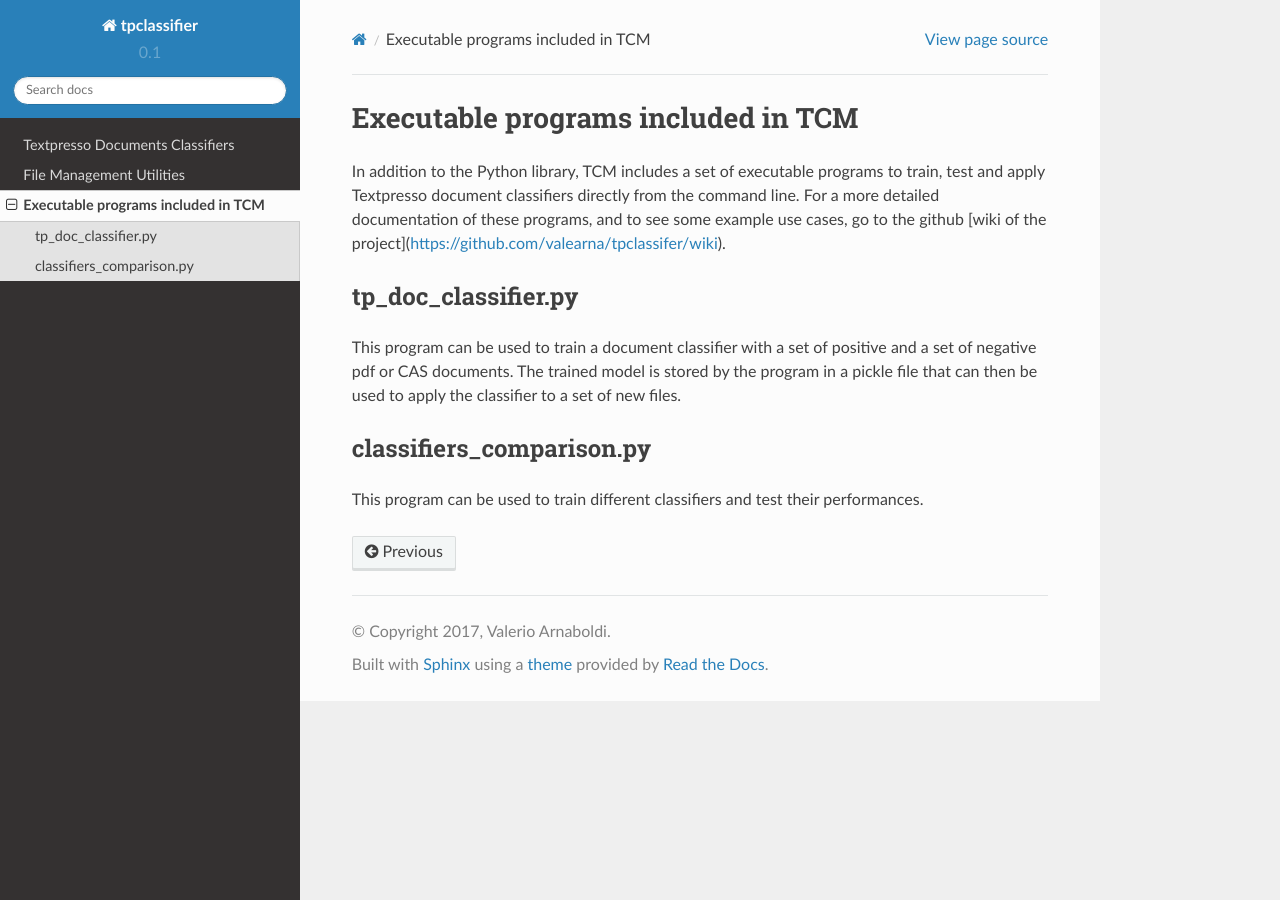
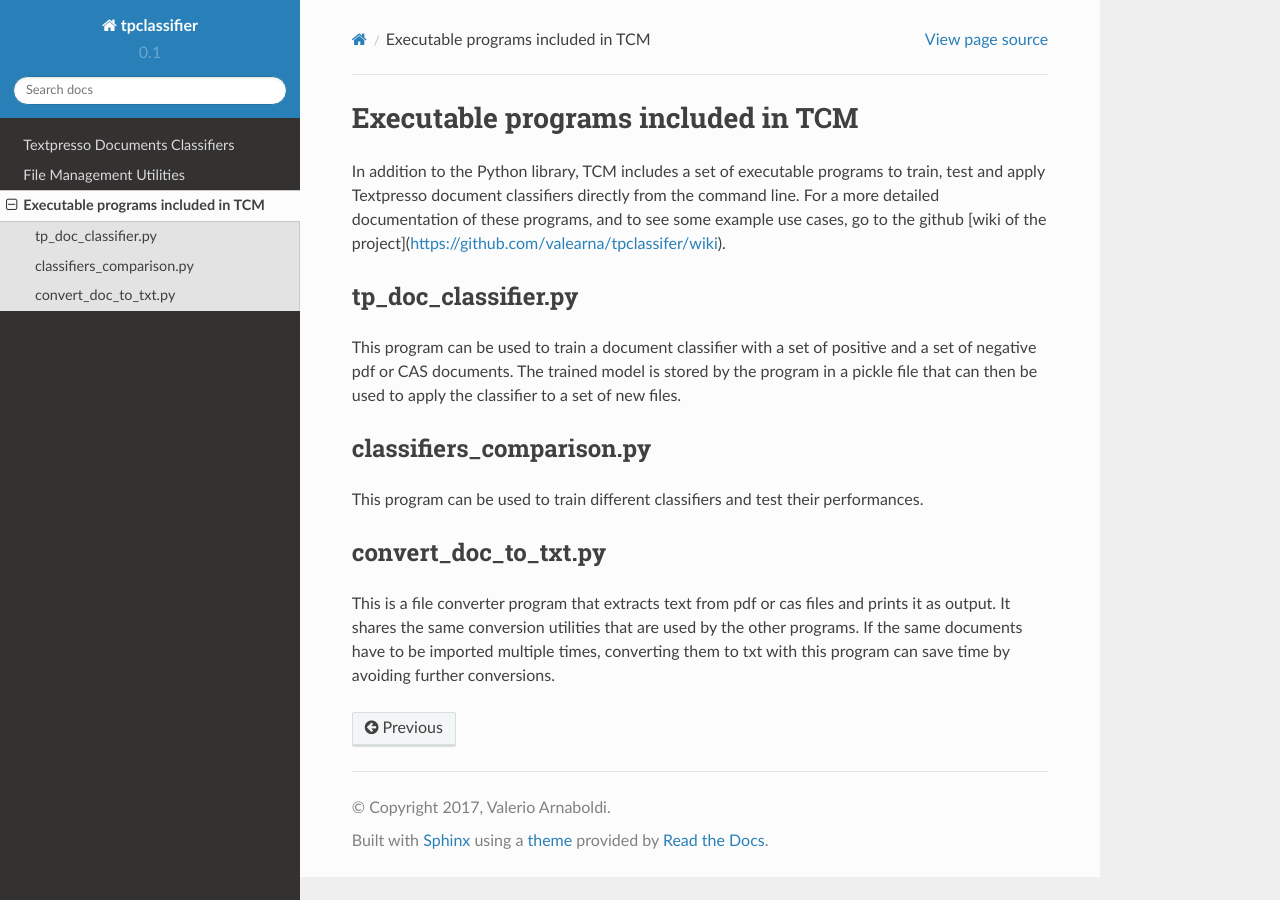
Before and after one commit to TextpressoDevelopers/textpresso_classifiers, a Sphinx documentation site: the page built from docs/programs.rst, in a window 1280 px wide. Built offline with Sphinx 7.4.7 and the Read the Docs theme 2.0.0, drawn with Linux system fonts in a browser that asks for light colours.

Commit message:
csv --> txt

```diff
--- a/docs/programs.rst
+++ b/docs/programs.rst
@@ -16,3 +16,10 @@ classifiers_comparison.py
 #########################
 
 This program can be used to train different classifiers and test their performances.
+
+convert_doc_to_txt.py
+#####################
+
+This is a file converter program that extracts text from pdf or cas files and prints it as output. It shares the same
+conversion utilities that are used by the other programs. If the same documents have to be imported multiple times,
+converting them to txt with this program can save time by avoiding further conversions.
```
Also changed, not shown: 1 other file.
